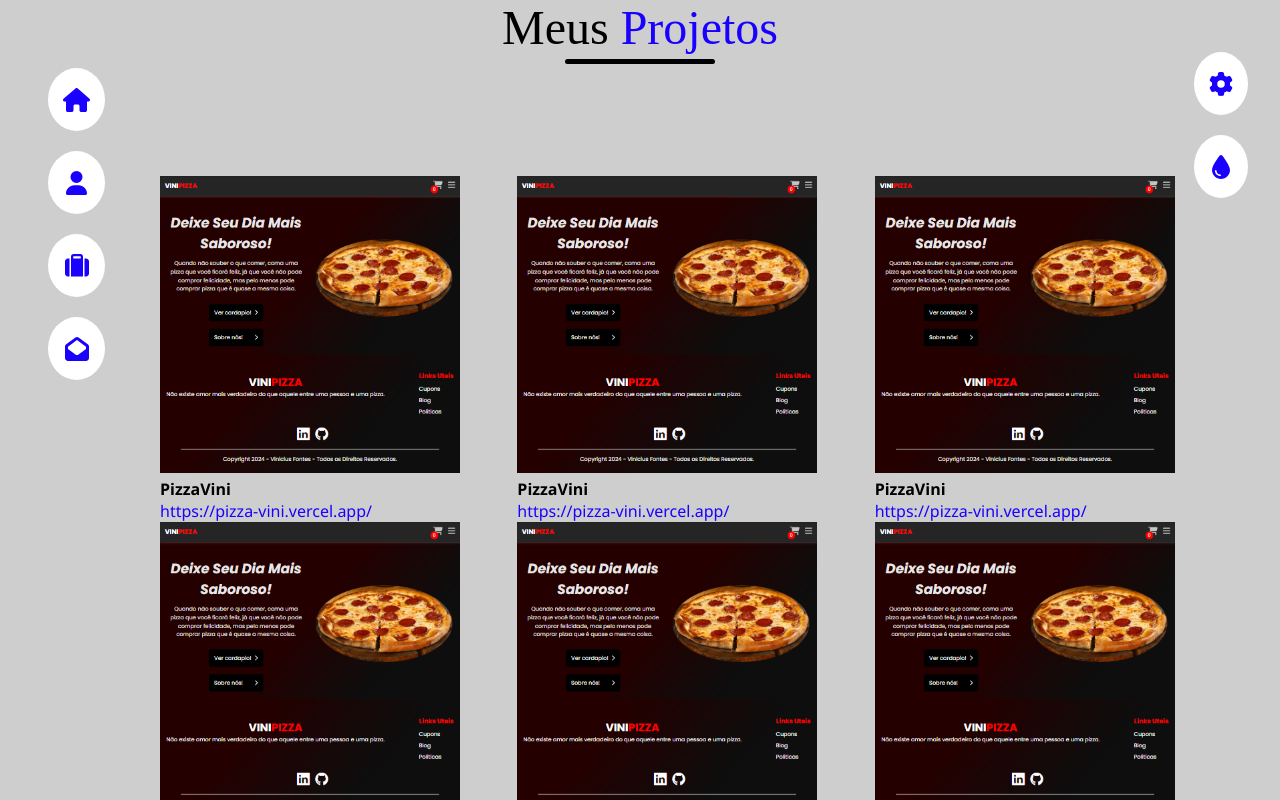
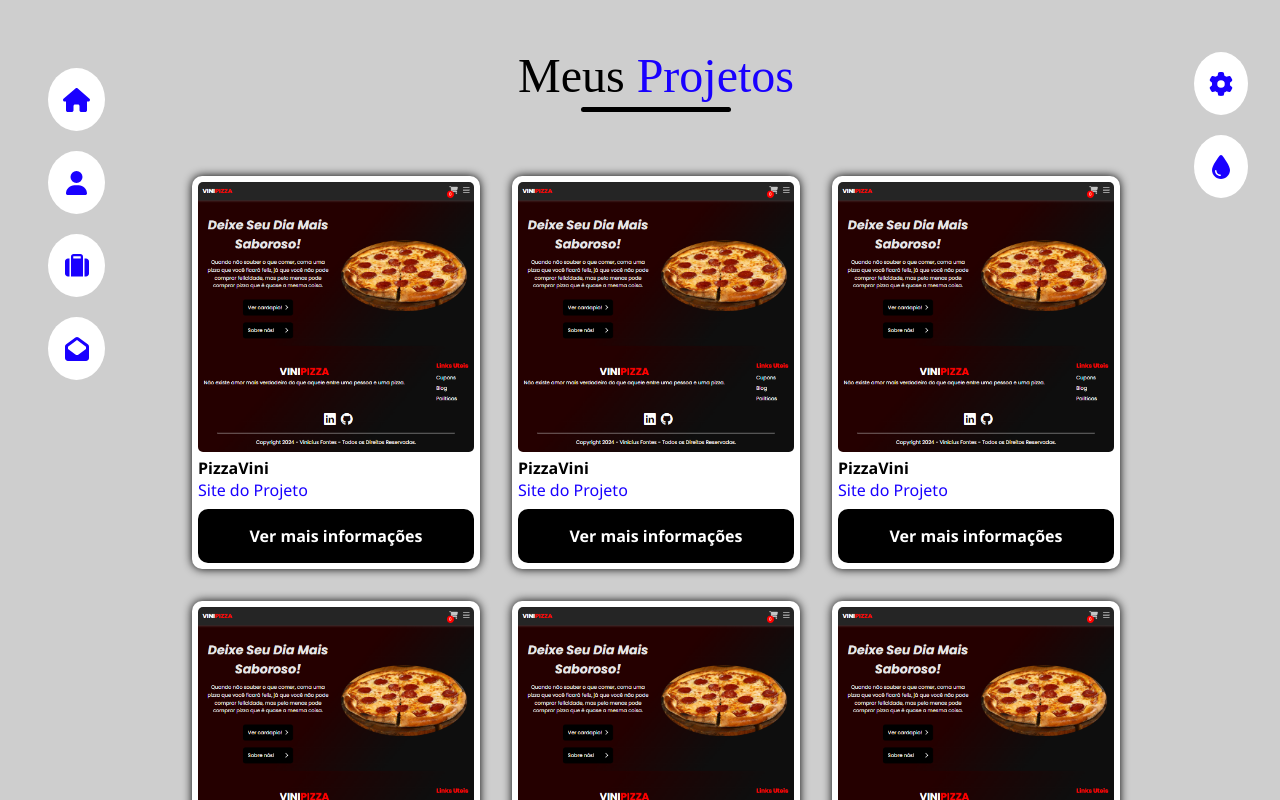
Before and after one commit to ViniciusFontes-02/Portifolio_Vini, a React (Vite) app: page /projects in a window 1280 px wide. Shown: the top 800 px of the page. Built offline with nearby package versions, Linux system fonts and the light colour scheme; a web font is replaced by a local one.

Commit message:
finalizado a estilizacao da secao dos projetos

```diff
--- a/src/index.css
+++ b/src/index.css
@@ -22,6 +22,11 @@
   font-family: "Mochiy Pop P One";
   font-weight: 500;
   margin-bottom: 1.2rem;
+}
+
+.container {
+  padding: 3rem 10rem;
+  margin-left: 2rem;
 }
 
 .title-pages {
@@ -163,11 +168,6 @@
 
 /* sobre */
 
-.about-container {
-  padding: 3rem 10rem;
-  margin-left: 2rem;
-}
-
 .underline {
   width: 150px;
   height: 5px;
@@ -308,6 +308,56 @@
 .projects-container {
   display: grid;
   grid-template-columns: repeat(3, 1fr);
-  margin-left: 7rem;
-  padding: 3rem;
+  gap: 2rem;
 }
+
+.inner {
+  box-shadow: 0px 0px 10px rgb(0, 0, 0);
+  padding: 0.375rem;
+  background-color: var(--cor-branco);
+  border-radius: 0.625rem;
+  overflow: hidden;
+  transition: all 0.3s ease;
+  animation: shadowPulse 1.5s infinite alternate;
+}
+
+.image {
+  position: relative;
+  overflow: hidden;
+}
+
+.img-project {
+  width: 100%;
+  height: 16.875rem;
+  object-fit: cover;
+  object-position: top;
+  cursor: pointer;
+  border-radius: 0.3125rem;
+  transition: all 0.3s ease-in-out;
+
+  &:hover {
+    img {
+      transform: scale(1);
+    }
+  }
+}
+
+.btn {
+  display: block;
+  width: 100%;
+  background-color: var(--cor-preta);
+  color: var(--cor-branco);
+  border: none;
+  padding: 1rem 1.5rem;
+  font-size: 1rem;
+  font-weight: 600;
+  border-radius: 10px;
+  cursor: pointer;
+  margin-top: 0.5rem;
+  transition: 0.5s;
+
+  &:hover {
+    background-color: var(--cor-input);
+    color: var(--cor-branco);
+  }
+}
--- a/src/pages/About.jsx
+++ b/src/pages/About.jsx
@@ -4,7 +4,7 @@
 
 export default function About() {
   return (
-    <section className="about-container">
+    <section className="container">
       <h2 className="title-pages">
         Sobre <span>Mim</span>
       </h2>
@@ -51,14 +51,17 @@
 
           <p>
             LinkedIn:
-            <a href="https://www.linkedin.com/in/vinicius-fontes-b7a83a266/">
+            <a
+              href="https://www.linkedin.com/in/vinicius-fontes-b7a83a266/"
+              target="_blank"
+            >
               Linkedin.com/in/vinicius-fontes
             </a>
           </p>
 
           <p>
             GitHub:
-            <a href="https://github.com/ViniciusFontes-02">
+            <a href="https://github.com/ViniciusFontes-02" target="_blank">
               Github.com/ViniciusFontes-02
             </a>
           </p>
--- a/src/pages/Contact.jsx
+++ b/src/pages/Contact.jsx
@@ -2,7 +2,7 @@
 
 export default function Contact() {
   return (
-    <section className="projects-container">
+    <section className="container">
       <h2 className="title-pages">
         Fale <span>comigo</span>
       </h2>
--- a/src/pages/Projects.jsx
+++ b/src/pages/Projects.jsx
@@ -2,7 +2,7 @@
 
 export default function Projects() {
   return (
-    <section className="projects-pages">
+    <section className="container">
       <h2 className="title-pages">
         Meus <span>Projetos</span>
       </h2>
@@ -10,14 +10,28 @@
 
       <div className="projects-container">
         {projects.map((project) => (
-          <div key={project.id} className="project">
+          <div key={project.id} className="inner">
+            <div className="image">
               <img
                 src={project.img}
                 alt={project.title}
                 className="img-project"
               />
+
               <h4>{project.title}</h4>
-            <a>{project.deploy}</a>
+
+              <a
+                href={project.deploy}
+                target="_blank"
+                rel="noopener noreferrer"
+              >
+                Site do Projeto
+              </a>
+            </div>
+
+            <button className="btn" onClick={() => handleClick(project)}>
+              Ver mais informações
+            </button>
           </div>
         ))}
       </div>
```
Also changed, not shown: src/img/foto-selfie.jpeg. Lines whose indentation alone changed are shown as unchanged.
